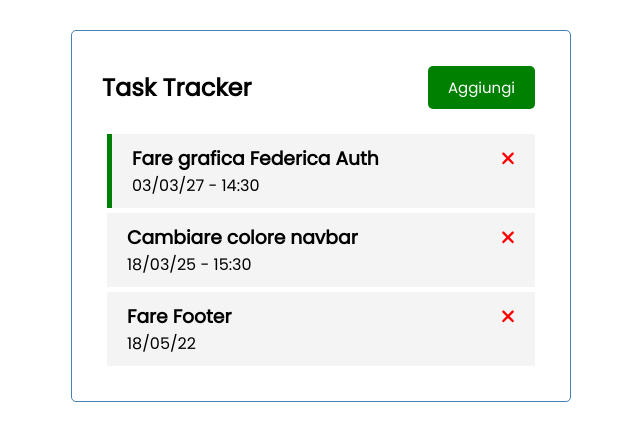
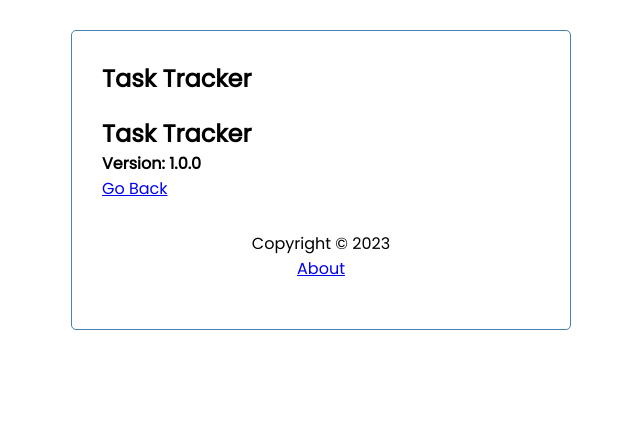
Before and after one commit to PierW/Angular-Task-Tracker, an Angular app: page /about in a window 1280 px wide. Shown: the top 440 px of the page, without its empty margins (319-959 px from the left). Built offline with nearby package versions, Linux system fonts and the light colour scheme; data requests are answered from the project's data file.

Commit message:
progetto completato, aggiunte rotte con pagina about

```diff
--- a/package.json
+++ b/package.json
@@ -1,6 +1,7 @@
 {
-  "name": "angular",
-  "version": "0.0.0",
+  "name": "tasktraker",
+  "version": "1.0.0",
+  "description": "SPA fatta con angular 15 per Task Tracking con libreria Json Server e CRUD operations.",
   "scripts": {
     "ng": "ng",
     "start": "ng serve",
--- a/src/app/app.component.html
+++ b/src/app/app.component.html
@@ -1,4 +1,5 @@
 <div class="container">
   <app-header></app-header>
-  <app-tasks></app-tasks>
+  <router-outlet></router-outlet>
+  <app-footer></app-footer>
 </div>
--- a/src/app/app.module.ts
+++ b/src/app/app.module.ts
@@ -3,6 +3,7 @@
 import { HttpClientModule } from '@angular/common/http';
 // A differenza di Vue dobbiamo importare il modulo per i form, ngModel non è abilitato di default
 import { FormsModule } from '@angular/forms';
+import { RouterModule, Routes } from '@angular/router';
 
 import { AppComponent } from './app.component';
 import { HeaderComponent } from './components/header/header.component';
@@ -11,6 +12,13 @@
 import { TaskItemComponent } from './components/task-item/task-item.component';
 import { FontAwesomeModule } from '@fortawesome/angular-fontawesome';
 import { AddTaskComponent } from './components/add-task/add-task.component';
+import { AboutComponent } from './pages/about/about.component';
+import { FooterComponent } from './components/footer/footer.component';
+
+const appRoutes: Routes = [
+  {path: '', component: TasksComponent},
+  {path: 'about', component: AboutComponent}
+]
 
 @NgModule({
   declarations: [
@@ -19,13 +27,16 @@
     ButtonComponent,
     TasksComponent,
     TaskItemComponent,
-    AddTaskComponent
+    AddTaskComponent,
+    AboutComponent,
+    FooterComponent
   ],
   imports: [
     BrowserModule,
     FontAwesomeModule,
     HttpClientModule,
-    FormsModule
+    FormsModule,
+    RouterModule.forRoot(appRoutes, {enableTracing: true})
   ],
   providers: [],
   bootstrap: [AppComponent]
--- /dev/null
+++ b/src/app/components/footer/footer.component.css
@@ -0,0 +1,4 @@
+footer {
+    margin-top: 30px;
+    text-align: center;
+  }
--- /dev/null
+++ b/src/app/components/footer/footer.component.html
@@ -0,0 +1,4 @@
+<footer>
+    <p>Copyright &copy; 2023</p>
+    <a routerLink="/about">About</a>
+</footer>
--- a/src/app/components/header/header.component.html
+++ b/src/app/components/header/header.component.html
@@ -2,5 +2,5 @@
     <h2>
         {{ title }}
     </h2>
-    <app-button bgColor="{{showAddTask ? 'red' : 'green'}}" text="{{showAddTask ? 'Chiudi' : 'Aggiungi'}}" (btnClick)="toggleAddTask()"></app-button>
+    <app-button *ngIf="hasRoute('/')" bgColor="{{showAddTask ? 'red' : 'green'}}" text="{{showAddTask ? 'Chiudi' : 'Aggiungi'}}" (btnClick)="toggleAddTask()"></app-button>
 </header>
--- a/src/app/components/header/header.component.ts
+++ b/src/app/components/header/header.component.ts
@@ -1,6 +1,7 @@
 import { Component, OnInit } from '@angular/core';
 import { UiService } from 'src/app/services/ui.service';
 import { Subscription } from 'rxjs';
+import { Router } from '@angular/router';
 
 @Component({
   selector: 'app-header',
@@ -12,7 +13,7 @@
   showAddTask: boolean;
   subscription: Subscription;
 
-  constructor(private uiService: UiService){
+  constructor(private uiService: UiService, private router: Router){
     this.subscription = this.uiService.onToggle().subscribe((value) => (this.showAddTask = value))
   }
 
@@ -24,4 +25,8 @@
     this.uiService.toggleAddTask();
 
   }
+
+  hasRoute(route: string){
+    return this.router.url === route;
+  }
 }
--- /dev/null
+++ b/src/app/pages/about/about.component.html
@@ -0,0 +1,5 @@
+<div>
+    <h2>Task Tracker</h2>
+    <h4>Version: 1.0.0</h4>
+    <a routerLink="/">Go Back</a>
+</div>
```
Also changed, not shown: src/app/components/footer/footer.component.ts (added, +10 -0 lines), src/app/pages/about/about.component.ts (added, +10 -0 lines), src/app/pages/about/about.component.css (added), 2 other files (tests, documents, lock files or other folders).
